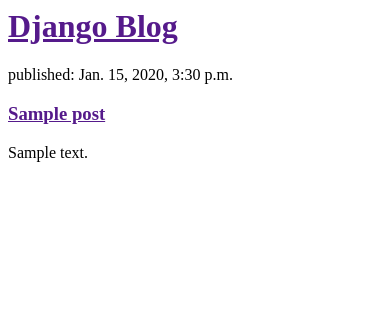
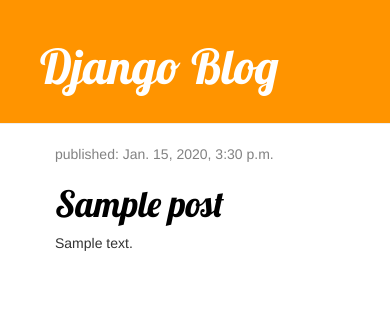
Before and after one commit to sp44s/my-blog-app, a Django app: page / in a window 390 px wide. Shown: the top 322 px of the page. Run offline with Django 3.2, Linux system fonts and the light colour scheme; tables that the repository leaves empty hold one stand-in row (values such as "Sample post"); some libraries are stand-ins or nearby versions.

Commit message:
Added view and template for detailed blog as well as CSS for the site

```diff
--- /dev/null
+++ b/blog/static/css/blog.css
@@ -0,0 +1,48 @@
+
+
+.page-header {
+    background-color: #ff9400;
+    margin-top: 0;
+    padding: 20px 20px 20px 40px;
+}
+
+.page-header h1, .page-header h1 a, .page-header h1 a:visited, .page-header h1 a:active {
+    color: #ffffff;
+    font-size: 36pt;
+    text-decoration: none;
+}
+
+.content {
+    margin-left: 40px;
+}
+
+h1, h2, h3, h4 {
+    font-family: 'Lobster', cursive;
+}
+
+.date {
+    color: #828282;
+}
+
+.save {
+    float: right;
+}
+
+.post-form textarea, .post-form input {
+    width: 100%;
+}
+
+.top-menu, .top-menu:hover, .top-menu:visited {
+    color: #ffffff;
+    float: right;
+    font-size: 26pt;
+    margin-right: 20px;
+}
+
+.post {
+    margin-bottom: 70px;
+}
+
+.post h1 a, .post h1 a:visited {
+    color: #000000;
+}
--- /dev/null
+++ b/blog/templates/blog/base.html
@@ -0,0 +1,23 @@
+{% load staticfiles %}
+<html>
+    <head>
+        <title>Django blog Example</title>
+        <link rel="stylesheet" href="//maxcdn.bootstrapcdn.com/bootstrap/3.2.0/css/bootstrap.min.css">
+        <link rel="stylesheet" href="//maxcdn.bootstrapcdn.com/bootstrap/3.2.0/css/bootstrap-theme.min.css">
+        <link href="//fonts.googleapis.com/css?family=Lobster&subset=latin,latin-ext" rel="stylesheet" type="text/css">
+        <link rel="stylesheet" href="{% static 'css/blog.css' %}">
+    </head>
+    <body>
+        <div class="page-header">
+            <h1><a href="/">Django Blog</a></h1>
+        </div>
+        <div class="content container">
+            <div class="row">
+                <div class="col-md-8">
+                {% block postcontent %}
+                {% endblock %}
+                </div>
+            </div>
+        </div>
+    </body>
+</html>
--- a/blog/templates/blog/post_list.html
+++ b/blog/templates/blog/post_list.html
@@ -1,21 +1,15 @@
 
-<html>
-    <head>
-        <title>Django blog Example</title>
-    </head>
-    <body>
-        <div>
-            <h1><a href="">Django Blog</a></h1>
+{% extends 'blog/base.html' %}
+
+
+{% block postcontent %}
+    {% for item in NamedPosts %}
+        <div class="post">
+            <div class="date">
+                <p>published: {{ item.published_date }}</p>
+            </div>
+            <h1><a href="{% url 'post_detail' id=item.pk %}">{{ item.title }}</a></h1>
+            <p>{{ item.text|linebreaksbr }}</p>
         </div>
-
-        <div>
-        {% for item in NamedPosts %}
-            <div>
-                <p>published: {{item.published_date}} </p>
-                <h3><a href="">{{ item.title }}</a></h3>
-                <p>{{ item.text | linebreaksbr }}</p>
-            </div>
-        {% endfor %}
-        </div>
-    </body>
-</html>
+    {% endfor %}
+{% endblock %}
--- a/blog/urls.py
+++ b/blog/urls.py
@@ -4,5 +4,6 @@ from django.conf.urls import url
 from . import views
 
 urlpatterns = [
-        url( r'^$', views.post_list, name='post_list'),
+        url( r'^$', views.post_list, name='thiscanbeanything'),
+        url( r'^post/(?P<id>\d+)/$', views.post_detail, name='post_detail'),
 ]
--- a/blog/views.py
+++ b/blog/views.py
@@ -1,7 +1,12 @@
-from django.shortcuts import render
+from django.shortcuts import render, get_object_or_404
 from django.utils import timezone
 from .models import Post
 
 def post_list(request):
     post = Post.objects.all()
     return render( request, 'blog/post_list.html', {'NamedPosts':post})
+
+
+def post_detail(request, id):
+    post = get_object_or_404( Post, pk=id)
+    return render( request, 'blog/post_detail.html', {'onepost':post})
```
Also changed, not shown: blog/templates/blog/post_detail.html (added, +14 -0 lines).
